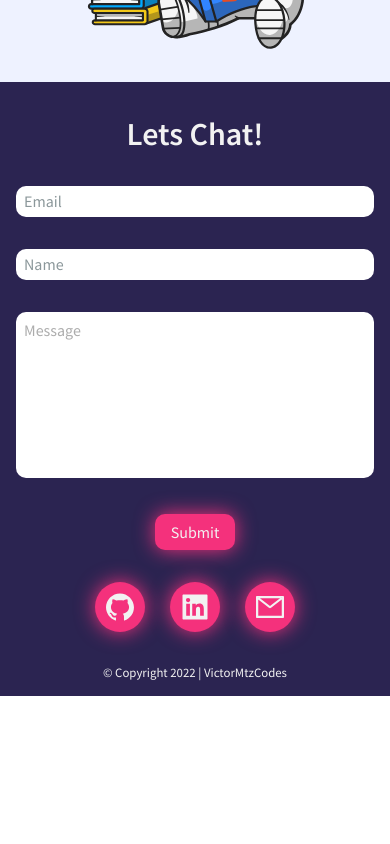
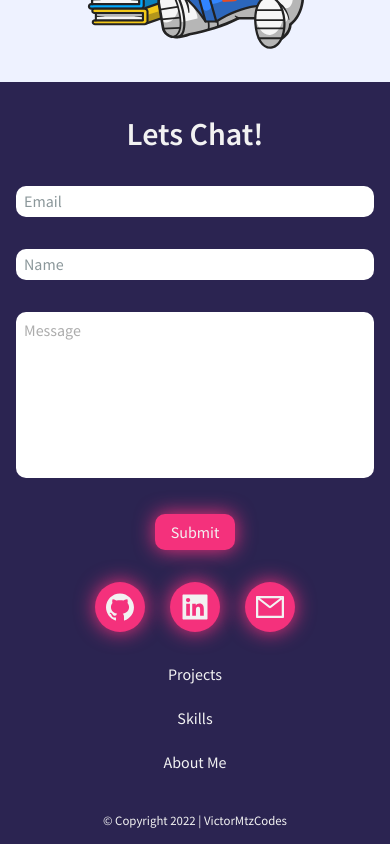
Before and after one commit to VictorMMartinezJr/Portfolio-v2, a React (Create React App) app: page / in a window 390 px wide. Shown: the part 4450-5294 px from the top of the page. Before the commit the page ends 5146 px from the top, so only its background shows below. Built offline with nearby package versions, Linux system fonts and the light colour scheme.

Commit message:
added footer to contact section and adjusted rocket height

```diff
--- a/src/components/Main/sections/Contact/Contact.css
+++ b/src/components/Main/sections/Contact/Contact.css
@@ -127,7 +127,31 @@
 .form-error.active {
   display: inline-block;
 }
-/**** Copyright ****/
+/**** Footer ****/
+#footer {
+  text-align: center;
+}
+#footer-navbar {
+  display: flex;
+  justify-content: center;
+  align-items: center;
+  text-align: center;
+}
+.footer-links {
+  display: flex;
+  flex-direction: column;
+  align-items: center;
+}
+.footer-navbar-link {
+  list-style: none;
+  color: var(--white);
+  padding: 0.5rem;
+  margin-top: 0.5rem;
+  cursor: pointer;
+}
+.footer-navbar-link:nth-child(3) {
+  margin-bottom: 1rem;
+}
 .copyright {
   color: var(--white);
   margin: 1rem 0;
@@ -190,6 +214,17 @@
   .contact-socials {
     width: 300px;
   }
+  .footer-links {
+    flex-direction: row;
+    margin: 1rem 0;
+  }
+  .footer-navbar-link {
+    margin: 0rem 1rem;
+    font-size: 1.2rem;
+  }
+  .footer-navbar-link:nth-child(3) {
+    margin-bottom: 0;
+  }
 }
 @media screen and (min-width: 1280px) {
   .contact-rocket {
@@ -197,7 +232,7 @@
     position: absolute;
     height: 950px;
     right: -400px;
-    bottom: -50%;
+    bottom: -40%;
   }
   @media (prefers-reduced-motion: no-preference) {
     /***************
@@ -224,6 +259,10 @@
 }
 @media screen and (min-width: 1536px) {
   .contact-rocket {
+    height: 1000px;
     right: -300px;
   }
+  .footer-navbar-link {
+    font-size: 1.3rem;
+  }
 }
--- a/src/components/Main/sections/Contact/index.js
+++ b/src/components/Main/sections/Contact/index.js
@@ -685,7 +685,21 @@ const Contact = () => {
           </clipPath>
         </defs>
       </svg>
-      <p className="copyright">© Copyright 2022 | VictorMtzCodes</p>
+      {/***********
+       ** Footer **
+       **********/}
+      <footer id="footer">
+        {/* Secondary nav */}
+        <nav id="footer-navbar" aria-label="Secondary navigation">
+          <ul className="footer-links">
+            <li className="footer-navbar-link">Projects</li>
+            <li className="footer-navbar-link">Skills</li>
+            <li className="footer-navbar-link">About Me</li>
+          </ul>
+        </nav>
+        {/* Copyright */}
+        <p className="copyright">© Copyright 2022 | VictorMtzCodes</p>
+      </footer>
     </section>
   );
 };
--- a/src/components/Navbar/Navbar.css
+++ b/src/components/Navbar/Navbar.css
@@ -3,7 +3,7 @@
   src: url(../../../public/assets/ethnocentric\ rg\ it.otf);
 }
 
-.navbar {
+#navbar {
   font-family: "Source Sans Pro", sans-serif;
   height: 10vh;
   width: 100%;
@@ -111,7 +111,7 @@
   }
 }
 @media screen and (min-width: 1024px) {
-  .navbar {
+  #navbar {
     padding: 0 4rem;
   }
   .name {
@@ -140,7 +140,7 @@
   }
 }
 @media screen and (min-width: 1536px) {
-  .navbar {
+  #navbar {
     padding: 0;
     width: 70%;
   }
--- a/src/components/Navbar/index.js
+++ b/src/components/Navbar/index.js
@@ -5,7 +5,7 @@ const Navbar = () => {
   const [navOpen, setNavOpen] = useState(false);
 
   return (
-    <nav className="navbar container">
+    <nav className="container" id="navbar">
       {/****************
        ** Logo & Name **
        ****************/}
```
